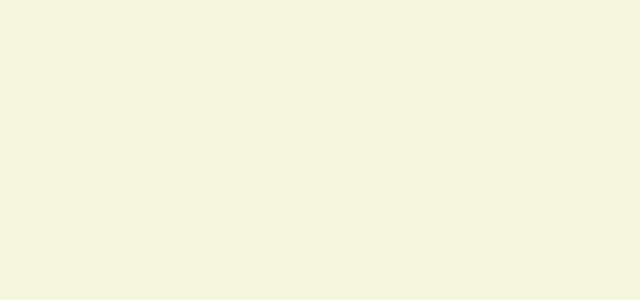
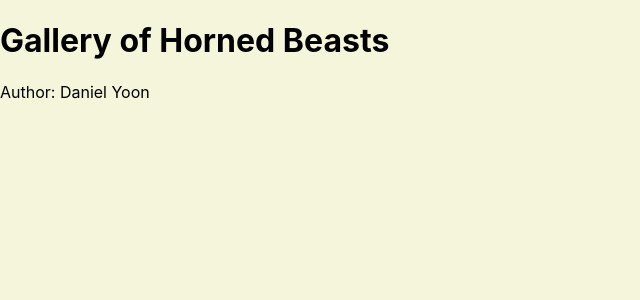
Before and after one commit to yd24/gallery-of-horns, a React (Create React App) app: page / in a window 1280 px wide. Shown: the top 300 px of the page, without its empty margins (0-640 px from the left). Built offline with nearby package versions, Linux system fonts and the light colour scheme.

Commit message:
Add footer and header content

```diff
--- a/src/Footer.js
+++ b/src/Footer.js
@@ -2,7 +2,7 @@ import React from 'react';
 
 class Footer extends React.Component {
     render() {
-        return;
+        return <p>Author: Daniel Yoon</p>;
     }
 }
 
--- a/src/Header.js
+++ b/src/Header.js
@@ -2,7 +2,7 @@ import React from 'react';
 
 class Header extends React.Component {
     render() {
-        return;
+        return <h1>Gallery of Horned Beasts</h1>;
     }
 }
 
```
